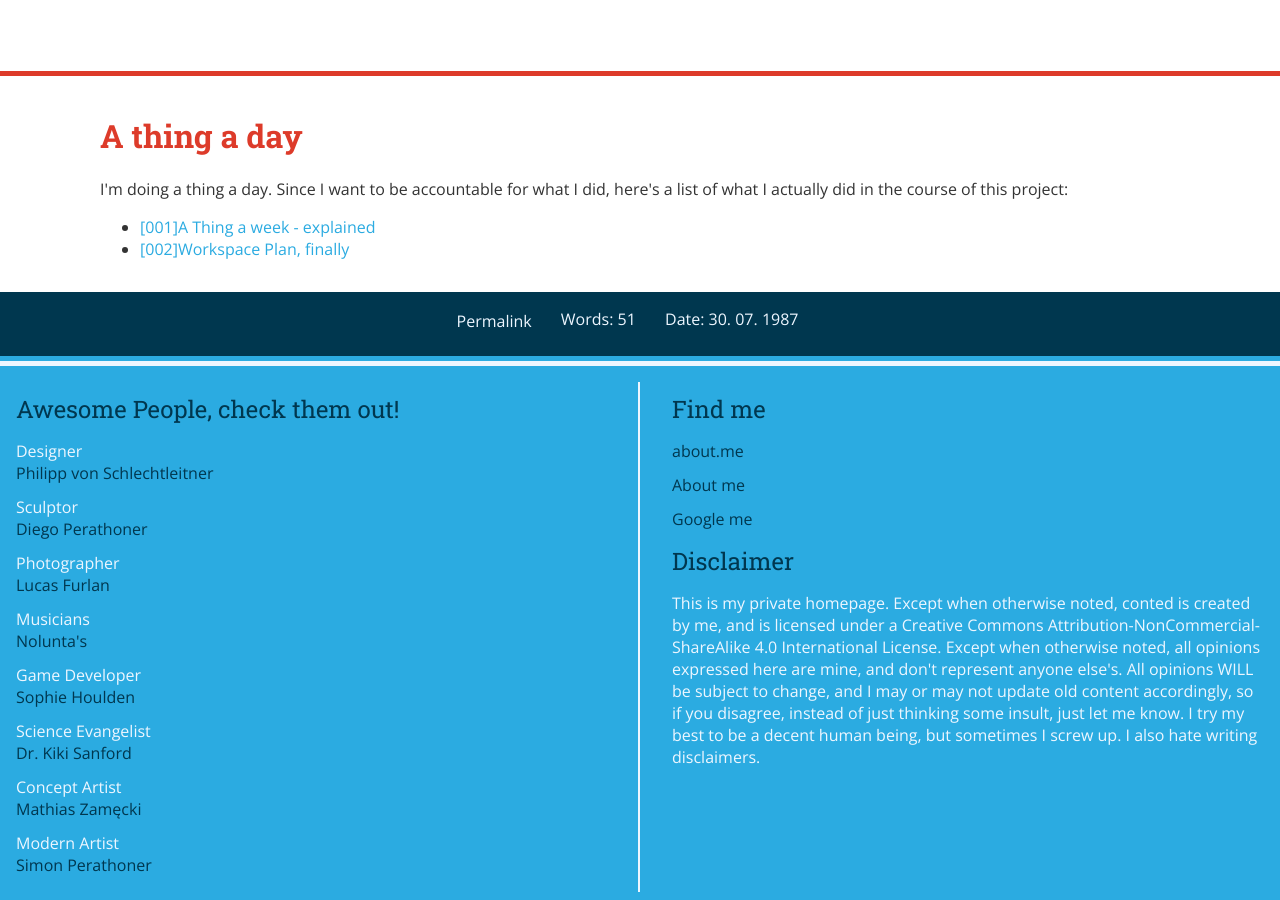
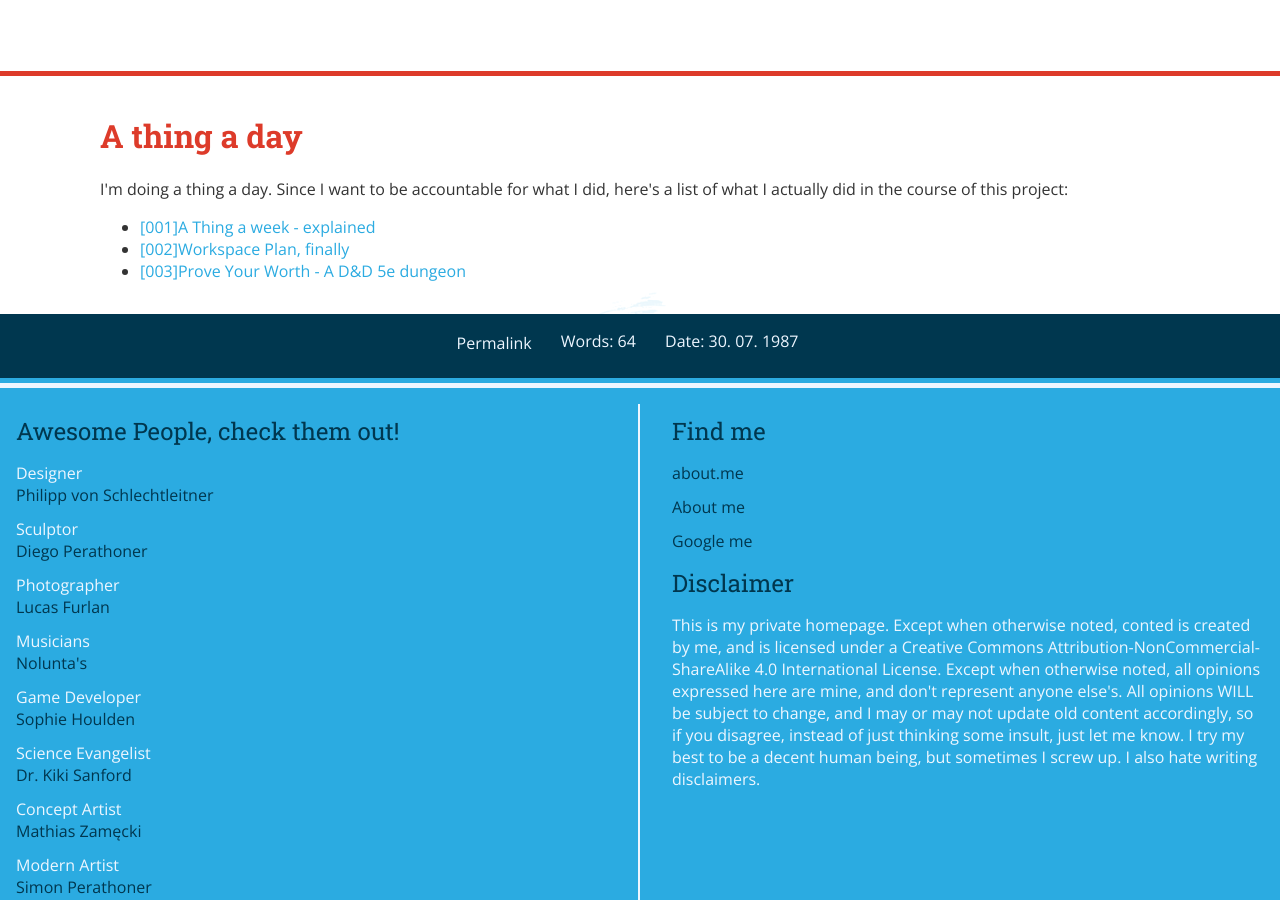
Before and after one commit to ramsesoriginal/ramsesoriginal.github.io, a Jekyll site: the page built from projects/ThingADay/index.html, in a window 1280 px wide and 900 px high, scrolled down 656 px. Built offline with Jekyll 4.4.1, drawn with Linux system fonts in a browser that asks for light colours; nearby versions of some CDN libraries; comment, search, counter and statistics services are not loaded.

Commit message:
forgot the link

```diff
--- a/projects/ThingADay/index.html
+++ b/projects/ThingADay/index.html
@@ -13,4 +13,7 @@ preview: /assets/images/guy-with-a-plan.gif
 	<li>
 		<a href="{{ site.url }}/2017/01/02/workspaceplan">[002]Workspace Plan, finally</a>
 	</li>
+	<li>
+		<a href="{{ site.url }}/2017/01/03/proveYourWorth">[003]Prove Your Worth - A D&amp;D 5e dungeon</a>
+	</li>
 </ul>
```
